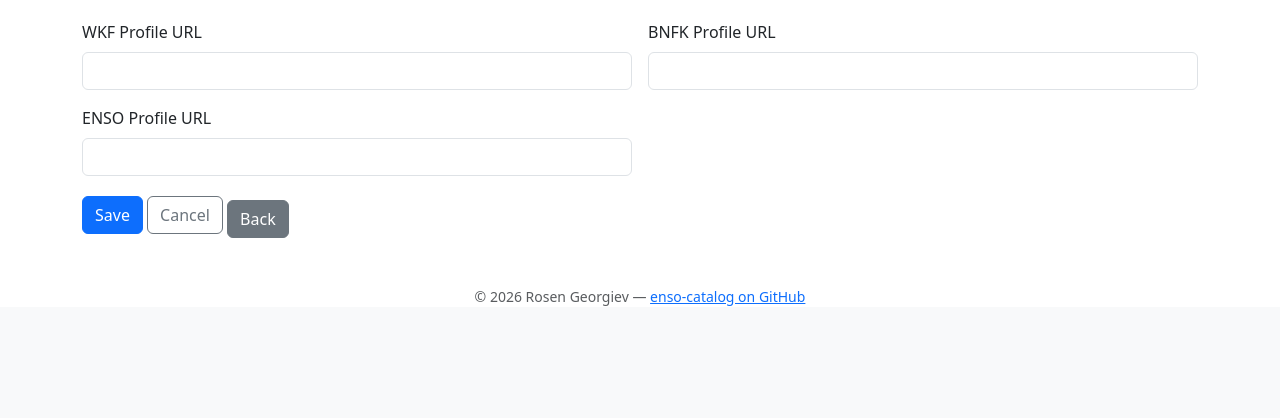
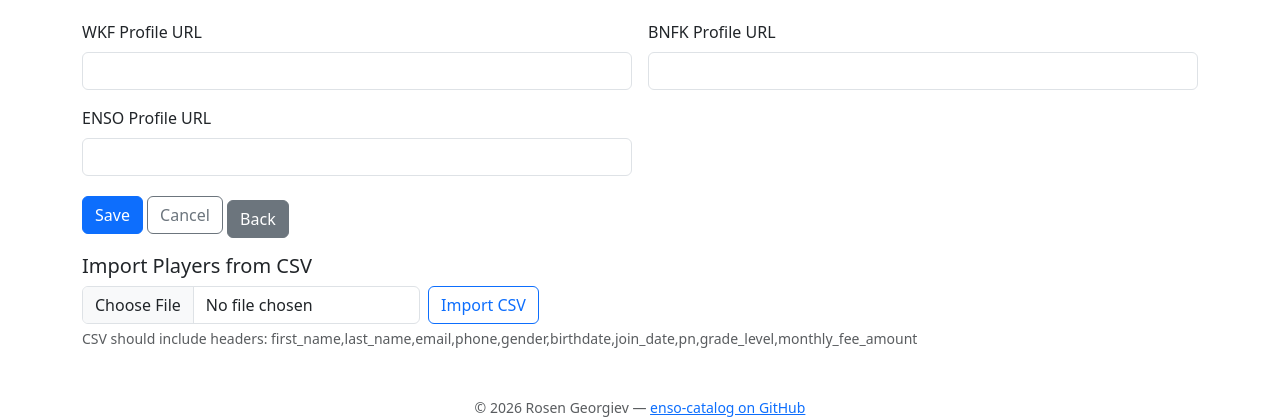
Before and after one commit to rgeorgie/enso-catalog, a Flask app: page /admin/players/new in a window 1280 px wide. Shown: the part 1425-1843 px from the top of the page. Before the commit the page ends 1731 px from the top, so only its background shows below. Run offline with Flask 3, Linux system fonts and the light colour scheme; the visitor is signed in with stand-in values (Sample User, id 1); some libraries are stand-ins or nearby versions.

Commit message:
added player import

```diff
--- a/app.py
+++ b/app.py
@@ -1406,6 +1406,103 @@ def logout():
     return redirect(url_for("list_players"))
 
 # -------- CRUD Players ----------
+@app.route("/admin/players/import_csv", methods=["POST"], endpoint='admin_players_import_csv')
+@admin_required
+def admin_players_import_csv():
+    """Admin: import players from uploaded CSV file.
+
+    Expected headers: first_name,last_name,gender,birthdate,pn,grade_level,join_date,
+    email,phone,monthly_fee_amount,monthly_fee_is_monthly
+    """
+    if 'csv_file' not in request.files:
+        flash(_('No file uploaded.'), 'danger')
+        return redirect(request.referrer or url_for('list_players'))
+
+    file = request.files.get('csv_file')
+    if not file or not file.filename:
+        flash(_('No file uploaded.'), 'danger')
+        return redirect(request.referrer or url_for('list_players'))
+
+    if not file.filename.lower().endswith('.csv'):
+        flash(_('Please upload a .csv file.'), 'danger')
+        return redirect(request.referrer or url_for('list_players'))
+
+    import csv
+    import io
+    import datetime
+
+    text_stream = io.TextIOWrapper(file.stream, encoding='utf-8-sig', errors='replace')
+    reader = csv.DictReader(text_stream)
+    created = 0
+    errors = []
+    for idx, row in enumerate(reader, start=1):
+        try:
+            first_name = (row.get('first_name') or '').strip()
+            last_name = (row.get('last_name') or '').strip()
+            if not first_name or not last_name:
+                errors.append(f"Row {idx}: missing first_name/last_name")
+                continue
+
+            def get(k):
+                return (row.get(k) or '').strip() or None
+
+            player = Player(first_name=first_name, last_name=last_name)
+            player.gender = get('gender')
+            player.pn = get('pn')
+            player.email = get('email')
+            player.phone = get('phone')
+            player.grade_level = get('grade_level')
+
+            def parse_date(s):
+                if not s:
+                    return None
+                s = s.strip()
+                try:
+                    return datetime.date.fromisoformat(s)
+                except Exception:
+                    for fmt in ('%d.%m.%Y', '%d/%m/%Y', '%Y-%m-%d'):
+                        try:
+                            return datetime.datetime.strptime(s, fmt).date()
+                        except Exception:
+                            pass
+                return None
+
+            player.birthdate = parse_date(get('birthdate'))
+            player.join_date = parse_date(get('join_date'))
+
+            mfee = get('monthly_fee_amount')
+            if mfee:
+                try:
+                    player.monthly_fee_amount = int(float(mfee))
+                except Exception:
+                    pass
+
+            mflag = get('monthly_fee_is_monthly')
+            if mflag is not None:
+                player.monthly_fee_is_monthly = str(mflag).lower() in ('1', 'true', 'yes', 'y')
+
+            if player.grade_level and player.grade_level in GRADING_SCHEME.get('grade_to_color', {}):
+                player.belt_rank = GRADING_SCHEME['grade_to_color'][player.grade_level]
+
+            db.session.add(player)
+            created += 1
+        except Exception as e:
+            errors.append(f"Row {idx}: {e}")
+
+    try:
+        db.session.commit()
+    except Exception as e:
+        db.session.rollback()
+        flash(_('Import failed: ') + str(e), 'danger')
+        return redirect(request.referrer or url_for('list_players'))
+
+    msg = (_('%(count)s players imported.') % {'count': created}) if created else _('No players imported.')
+    if errors:
+        flash(msg + ' ' + _('Some rows had issues:') + ' ' + '; '.join(errors[:5]), 'warning')
+    else:
+        flash(msg, 'success')
+    return redirect(url_for('list_players'))
+
 @app.route("/admin/players/new", methods=["GET", "POST"])
 @admin_required
 def create_player():
--- a/templates/player_form.html
+++ b/templates/player_form.html
@@ -158,6 +158,7 @@
       </div>
 
       <!-- Inline prepay (only when editing an existing player) -->
+
       {% if player %}
       <div class="col-12 mt-4" id="prepay_card" style="display: {% if player.monthly_fee_is_monthly %}none{% else %}block{% endif %};">
         <div class="card p-3">
@@ -188,6 +189,21 @@
   </div>
 </form>
 
+{% if session.get('is_admin') %}
+<div class="mt-3">
+  <h5>{{ _('Import Players from CSV') }}</h5>
+  <form method="post" action="{{ url_for('admin_players_import_csv') }}" enctype="multipart/form-data" class="row g-2">
+    <input type="hidden" name="csrf_token" value="{{ form.csrf_token._value() }}">
+    <div class="col-auto">
+      <input class="form-control" type="file" name="csv_file" accept=".csv" required>
+    </div>
+    <div class="col-auto">
+      <button class="btn btn-outline-primary" type="submit">{{ _('Import CSV') }}</button>
+    </div>
+    <div class="col-12 form-text">{{ _('CSV should include headers: first_name,last_name,email,phone,gender,birthdate,join_date,pn,grade_level,monthly_fee_amount') }}</div>
+  </form>
+</div>
+{% endif %}
 {% if player and session.get('is_admin') %}
 <div class="mt-3">
   <form method="post" action="{{ url_for('delete_player', player_id=player.id) }}" onsubmit="return confirm('Delete this player and all related records?');" class="d-inline">
```
